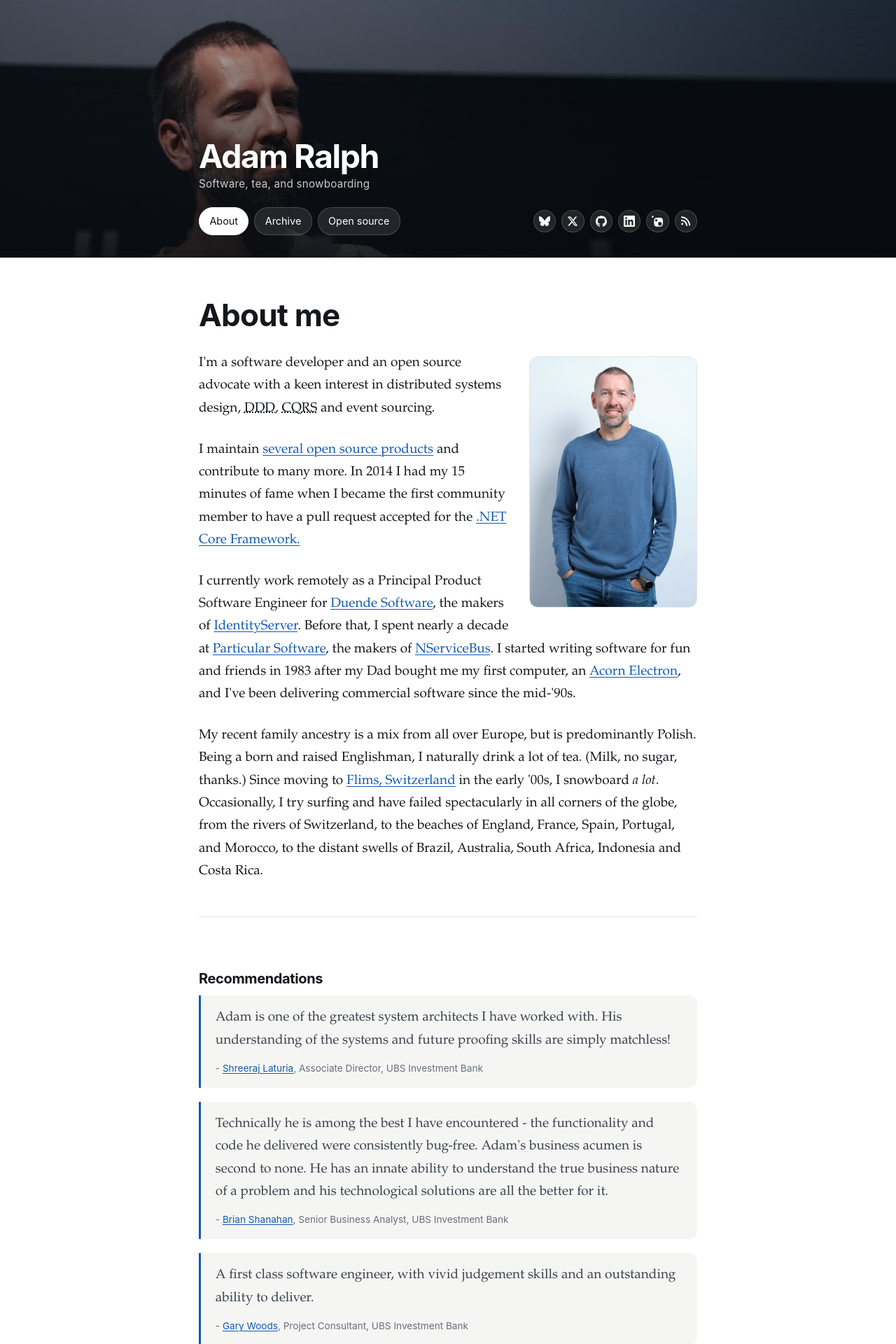
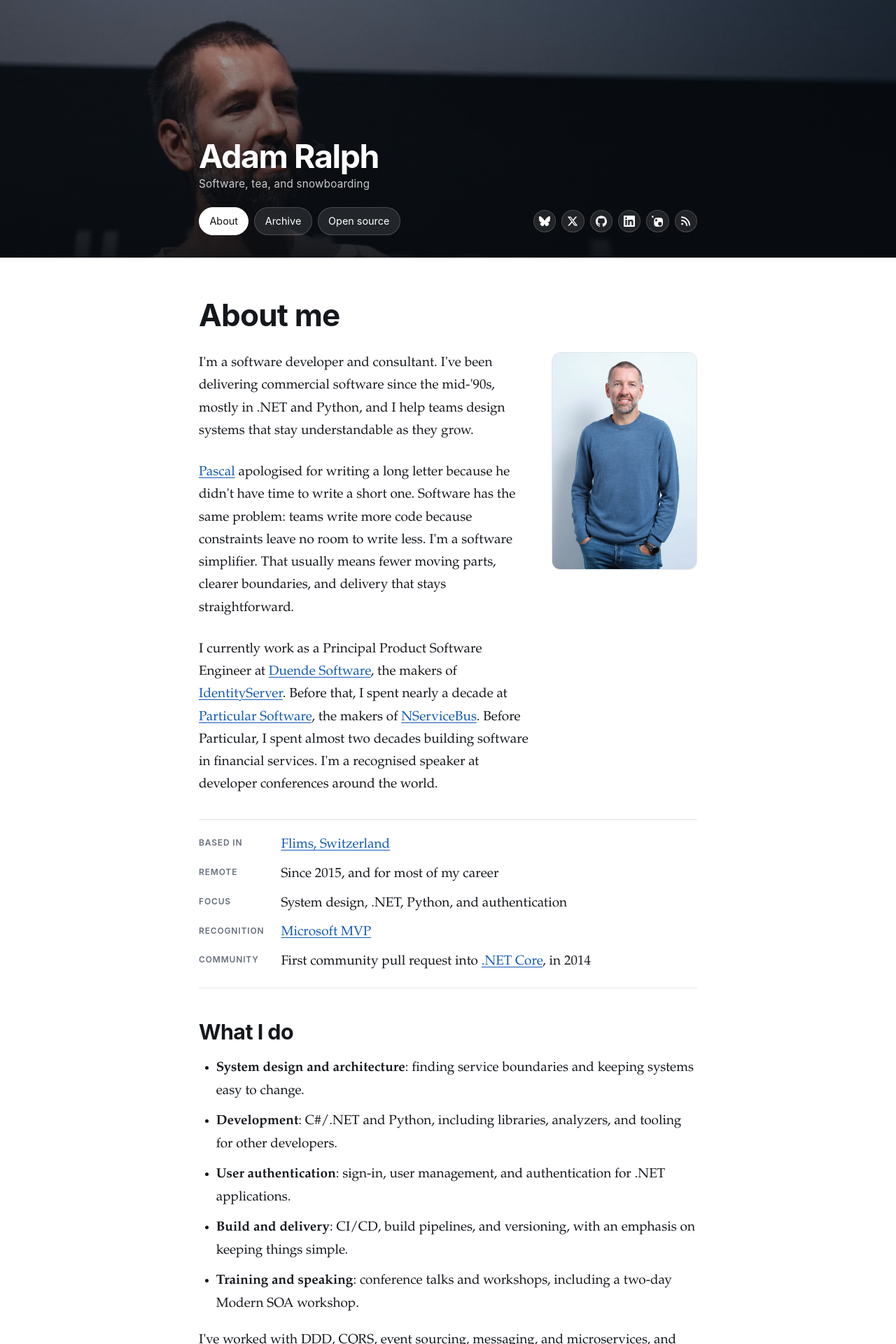
Before and after one commit to adamralph/adamralph.github.com, a Jekyll site: the page built from about.html, in a window 1280 px wide. Shown: the top 1920 px of the page at 70% size. Built offline with Jekyll 4.4.1, drawn with Linux system fonts in a browser that asks for light colours; some of the changed text lies outside the part shown.

Commit message:
rework the about page

```diff
--- a/about.html
+++ b/about.html
@@ -1,19 +1,66 @@
 ---
 layout: default
 title: About
-description: Software, tea, and snowboarding
+description: Adam Ralph is a software developer and consultant working in .NET and Python, with a focus on distributed systems and user authentication. He maintains open source projects and speaks at conferences.
 image: https://adamralph.com/img/portrait-tall.jpg
 stylesheet: '/css/about.css'
 ---
-    <article>
+    <article class="about">
       <h1>About me</h1>
-      <img class="about-portrait" src="/img/portrait-tall.jpg" alt="Adam Ralph" width="800" height="1200" />
-      <p>I'm a software developer and an open source advocate with a keen interest in distributed systems design, <abbr title="Domain Driven Design">DDD</abbr>, <abbr title="Command Query Responsibility Segregation">CQRS</abbr> and event sourcing.</p>
-      <p>I maintain <a href="/open-source/">several open source products</a> and contribute to many more. In 2014 I had my 15 minutes of fame when I became the first community member to have a pull request accepted for the <a href="https://github.com/dotnet/corefx/pull/31">.NET Core Framework.</a></p>
-      <p>I currently work remotely as a Principal Product Software Engineer for <a href="https://duendesoftware.com/">Duende Software</a>, the makers of <a href="https://duendesoftware.com/products/identityserver">IdentityServer</a>. Before that, I spent nearly a decade at <a href="https://particular.net/">Particular Software</a>, the makers of <a href="https://particular.net/nservicebus">NServiceBus</a>. I started writing software for fun and friends in 1983 after my Dad bought me my first computer, an <a href="https://en.wikipedia.org/wiki/Acorn_Electron">Acorn Electron</a>, and I've been delivering commercial software since the mid-'90s.</p>
-      <p>My recent family ancestry is a mix from all over Europe, but is predominantly Polish. Being a born and raised Englishman, I naturally drink a lot of tea. (Milk, no sugar, thanks.) Since moving to <a href="https://en.wikipedia.org/wiki/Flims">Flims, Switzerland</a> in the early '00s, I snowboard <em>a lot</em>. Occasionally, I try surfing and have failed spectacularly in all corners of the globe, from the rivers of Switzerland, to the beaches of England, France, Spain, Portugal, and Morocco, to the distant swells of Brazil, Australia, South Africa, Indonesia and Costa Rica.</p>
+      <div class="about-intro">
+        <img class="about-portrait" src="/img/portrait-tall.jpg" alt="Adam Ralph" width="800" height="1200" />
+        <div class="about-intro-text">
+          <p>I'm a software developer and consultant. I've been delivering commercial software since the mid-'90s, mostly in .NET and Python, and I help teams design systems that stay understandable as they grow.</p>
+          <p><a href="https://en.wikipedia.org/wiki/Blaise_Pascal">Pascal</a> apologised for writing a long letter because he didn't have time to write a short one. Software has the same problem: teams write more code because constraints leave no room to write less. I'm a software simplifier. That usually means fewer moving parts, clearer boundaries, and delivery that stays straightforward.</p>
+          <p>I currently work as a Principal Product Software Engineer at <a href="https://duendesoftware.com/">Duende Software</a>, the makers of <a href="https://duendesoftware.com/products/identityserver">IdentityServer</a>. Before that, I spent nearly a decade at <a href="https://particular.net/">Particular Software</a>, the makers of <a href="https://particular.net/nservicebus">NServiceBus</a>. Before Particular, I spent almost two decades building software in financial services. I'm a recognised speaker at developer conferences around the world.</p>
+        </div>
+      </div>
+
+      <dl class="about-facts">
+        <dt>Based in</dt>
+        <dd><a href="https://en.wikipedia.org/wiki/Flims">Flims, Switzerland</a></dd>
+        <dt>Remote</dt>
+        <dd>Since 2015, and for most of my career</dd>
+        <dt>Focus</dt>
+        <dd>System design, .NET, Python, and authentication</dd>
+        <dt>Recognition</dt>
+        <dd><a href="https://mvp.microsoft.com/en-US/MVP/profile/e657e7da-cacc-e411-92e9-6c3be5a84144">Microsoft MVP</a></dd>
+        <dt>Community</dt>
+        <dd>First community pull request into <a href="https://github.com/dotnet/corefx/pull/31">.NET Core</a>, in 2014</dd>
+      </dl>
+
+      <h2>What I do</h2>
+      <ul class="skills">
+        <li><strong>System design and architecture</strong>: finding service boundaries and keeping systems easy to change.</li>
+        <li><strong>Development</strong>: C#/.NET and Python, including libraries, analyzers, and tooling for other developers.</li>
+        <li><strong>User authentication</strong>: sign-in, user management, and authentication for .NET applications.</li>
+        <li><strong>Build and delivery</strong>: CI/CD, build pipelines, and versioning, with an emphasis on keeping things simple.</li>
+        <li><strong>Training and speaking</strong>: conference talks and workshops, including a two-day Modern SOA workshop.</li>
+      </ul>
+      <p>I've worked with DDD, CQRS, event sourcing, messaging, and microservices, and I've seen what helps and what adds complexity.</p>
+      <p>For consulting, training, or workshop enquiries, get in touch on <a href="https://www.linkedin.com/in/adamralph/">LinkedIn</a>.</p>
+
+      <h2>Open source</h2>
+      <p>My current <a href="/open-source/">open source</a> projects are <a href="https://github.com/adamralph/bullseye/">Bullseye</a>, <a href="https://github.com/adamralph/simple-exec/">SimpleExec</a>, and <a href="https://github.com/adamralph/minver/">MinVer</a>.</p>
+
+      <h2>Speaking</h2>
+      <p>I speak at conferences, usually about distributed systems, service boundaries, and keeping build pipelines simple. Recent talks and workshops include:</p>
+      <ul>
+        <li><strong>Finding your service boundaries</strong>: a practical guide to drawing boundaries in complex business domains.</li>
+        <li><strong>Less is more</strong>: a build pipeline for the modern age.</li>
+        <li><strong>Modern SOA</strong>: a two-day workshop on service-oriented architecture.</li>
+      </ul>
+      <p>Talks and workshops are listed on my <a href="https://sessionize.com/adamralph/">Sessionize profile</a>.</p>
+
+      <h2>Writing</h2>
+      <p>I write here about .NET, distributed systems, and open source. Browse the <a href="/archive/">archive</a>, or <a href="/feed.xml">subscribe to the feed</a>.</p>
+
+      <h2>Away from the keyboard</h2>
+      <p>My family ancestry is mostly Polish, with roots across Europe. As a born-and-raised Englishman, I naturally drink a lot of tea. (Milk, no sugar, thanks.)</p>
+      <p>Since moving to Switzerland in the early '00s, I snowboard <em>a lot</em>, usually on my home mountain. More recently, I've spent at least as much time on a bicycle as on a board, taking part in official races and tours around the world. Occasionally I try surfing, and I've failed spectacularly in all corners of the globe, from the rivers of Switzerland to the beaches of England, France, Spain, Portugal, and Morocco, to the distant swells of Brazil, Australia, South Africa, Indonesia, and Costa Rica.</p>
+
       <section id="recommendations">
-        <h3>Recommendations</h3>
+        <h2>Recommendations</h2>
         <blockquote>
           <p>Adam is one of the greatest system architects I have worked with. His understanding of the systems and future proofing skills are simply matchless!</p>
           <footer>- <cite><a href="https://www.linkedin.com/in/slaturia/">Shreeraj Laturia</a>, Associate Director, UBS Investment Bank</cite></footer>
@@ -40,7 +87,7 @@
         </blockquote>
         <blockquote>
           <p>Adam is a first class business focused programmer. He clearly understands the business side of the industry and is able to translate its needs into quality solutions. He builds strong working relationships with the business to maintain brilliance. I would highly recommend him.</p>
-          <footer>- <cite><a href="https://www.linkedin.com/in/christianne-smart-228379/">Christianne Smart</a>, Head of OECD Product Control, UBS Investment Bank</cite></footer>
+          <footer>- <cite><a href="https://www.linkedin.com/in/christianne-s-228379/">Christianne Smart</a>, Head of OECD Product Control, UBS Investment Bank</cite></footer>
         </blockquote>
         <blockquote>
           <p>Aside from Adam's development skills, his interpersonal &amp; communication skills ensured the various projects we worked on were delivered on-time, especially important, as I was working in the London office while Adam was working the majority of the time in Switzerland.</p>
--- a/css/about.css
+++ b/css/about.css
@@ -1,30 +1,85 @@
 /* About page */
+
+.about-intro {
+    align-items: start;
+    display: grid;
+    gap: 1.5rem;
+    grid-template-columns: minmax(0, 1fr) 13rem;
+}
+
+.about-intro-text > p:first-child {
+    margin-top: 0;
+}
+
+.about-intro-text {
+    grid-column: 1;
+    grid-row: 1;
+}
 
 .about-portrait {
     border: 1px solid var(--rule);
     border-radius: var(--radius);
-    float: right;
+    grid-column: 2;
+    grid-row: 1;
     height: auto;
-    margin: 0.35rem 0 1.5rem 1.75rem;
-    max-width: 15rem;
-    width: 38%;
+    width: 100%;
 }
 
-@media (max-width: 40rem) {
-    .about-portrait {
-        display: block;
-        float: none;
-        margin: 0 auto 1.75rem;
-        max-width: 16rem;
-        width: 100%;
-    }
+.about-facts {
+    border-bottom: 1px solid var(--rule);
+    border-top: 1px solid var(--rule);
+    display: grid;
+    gap: 0.6rem 1.5rem;
+    grid-template-columns: max-content 1fr;
+    margin: 2rem 0 1.5rem;
+    padding: 1.25rem 0;
 }
 
-section#recommendations {
-    border-top: 1px solid var(--rule);
-    clear: both;
-    margin-top: 3rem;
-    padding-top: 2rem;
+.about-facts dt {
+    color: var(--muted);
+    font-family: var(--font-sans);
+    font-size: 0.75rem;
+    font-weight: 600;
+    letter-spacing: 0.07em;
+    padding-top: 0.2rem;
+    text-transform: uppercase;
+}
+
+.about-facts dd {
+    margin: 0;
+}
+
+.about h2 {
+    margin-top: 2.75rem;
+}
+
+.about ul li {
+    margin: 0.45em 0;
+}
+
+.about .skills {
+    margin-bottom: 1.25rem;
+}
+
+.about .skills li {
+    margin: 0.6em 0;
+}
+
+@media (max-width: 44rem) {
+    .about-intro {
+        grid-template-columns: 1fr;
+    }
+
+    .about-intro-text,
+    .about-portrait {
+        grid-column: auto;
+        grid-row: auto;
+    }
+
+    .about-portrait {
+        margin-inline: auto;
+        max-width: 15rem;
+    }
 }
 
 section#recommendations > blockquote {
```
